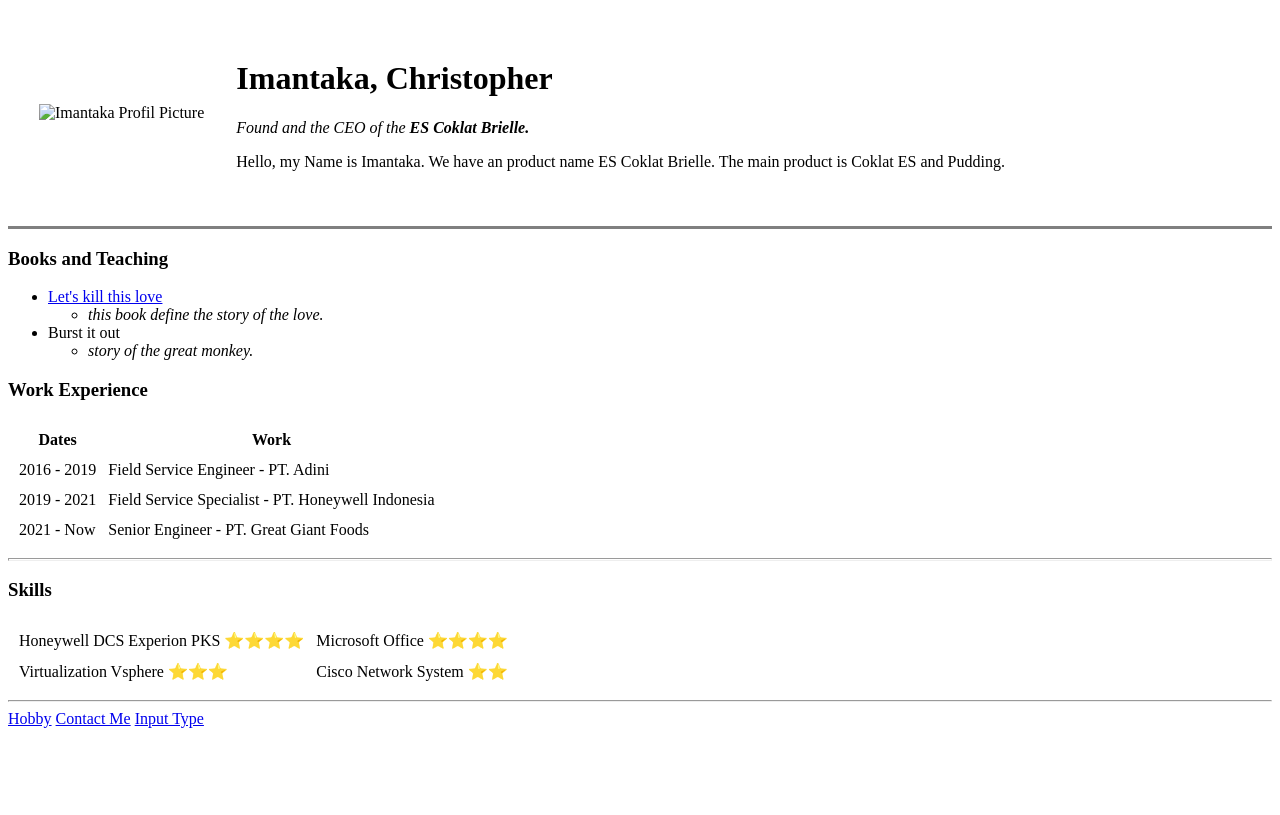
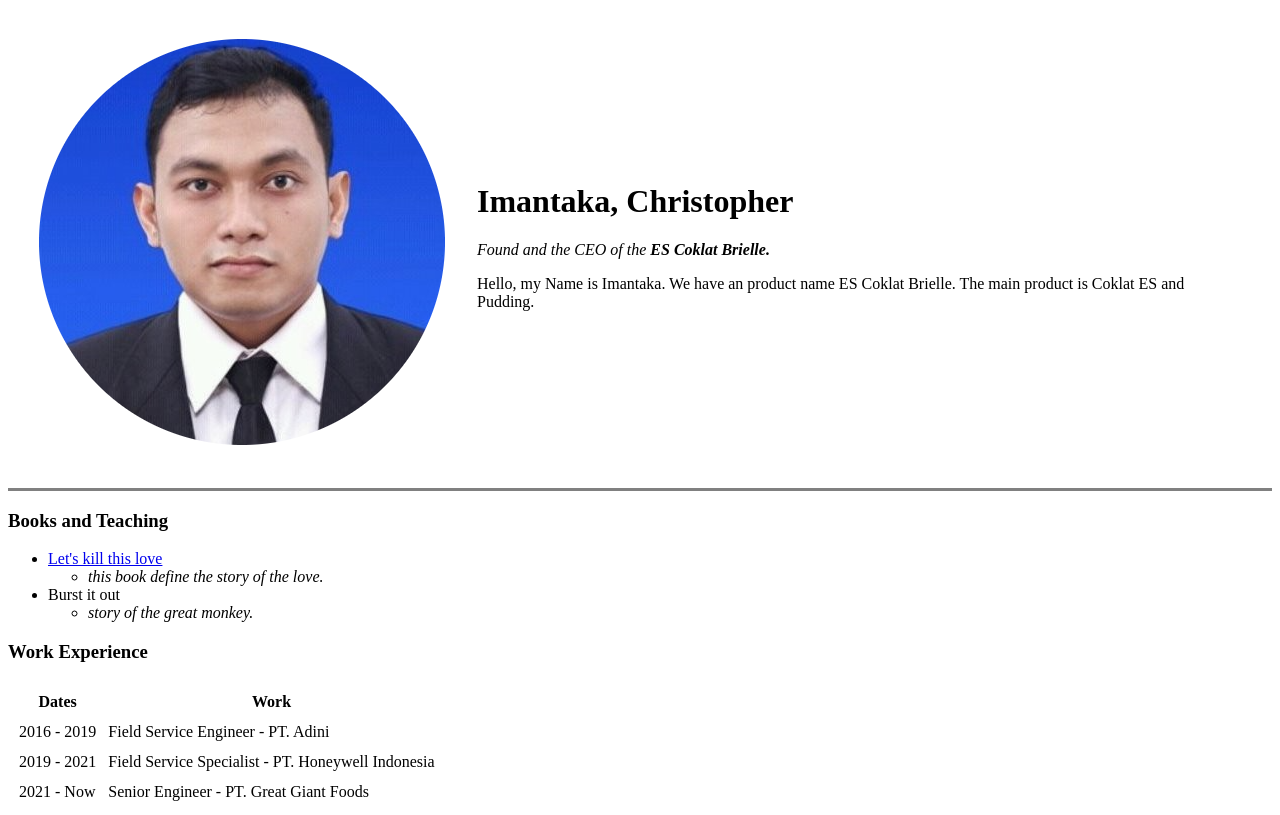
Before and after one commit to GeneralTaka/cv, a plain HTML site: page index.html in a window 1280 px wide. Shown: the top 815 px of the page. Drawn offline with Linux system fonts and the light colour scheme.

Commit message:
Update index.html

```diff
--- a/index.html
+++ b/index.html
@@ -9,7 +9,7 @@
     <body>
         <table cellspacing="30">
             <tr>
-                <td><img src="main/Imantaka_PP_modified.jpg" alt="Imantaka Profil Picture"></td>
+                <td><img src="Imantaka_PP_modified.jpg" alt="Imantaka Profil Picture"></td>
                 <td><h1>Imantaka, Christopher</h1>
                     <p><em>Found and the CEO of the <strong>ES Coklat Brielle.</strong></em></p>
                     <p>Hello, my Name is Imantaka. We have an product name ES Coklat Brielle. The main product is Coklat ES and Pudding.</p></td>
```
